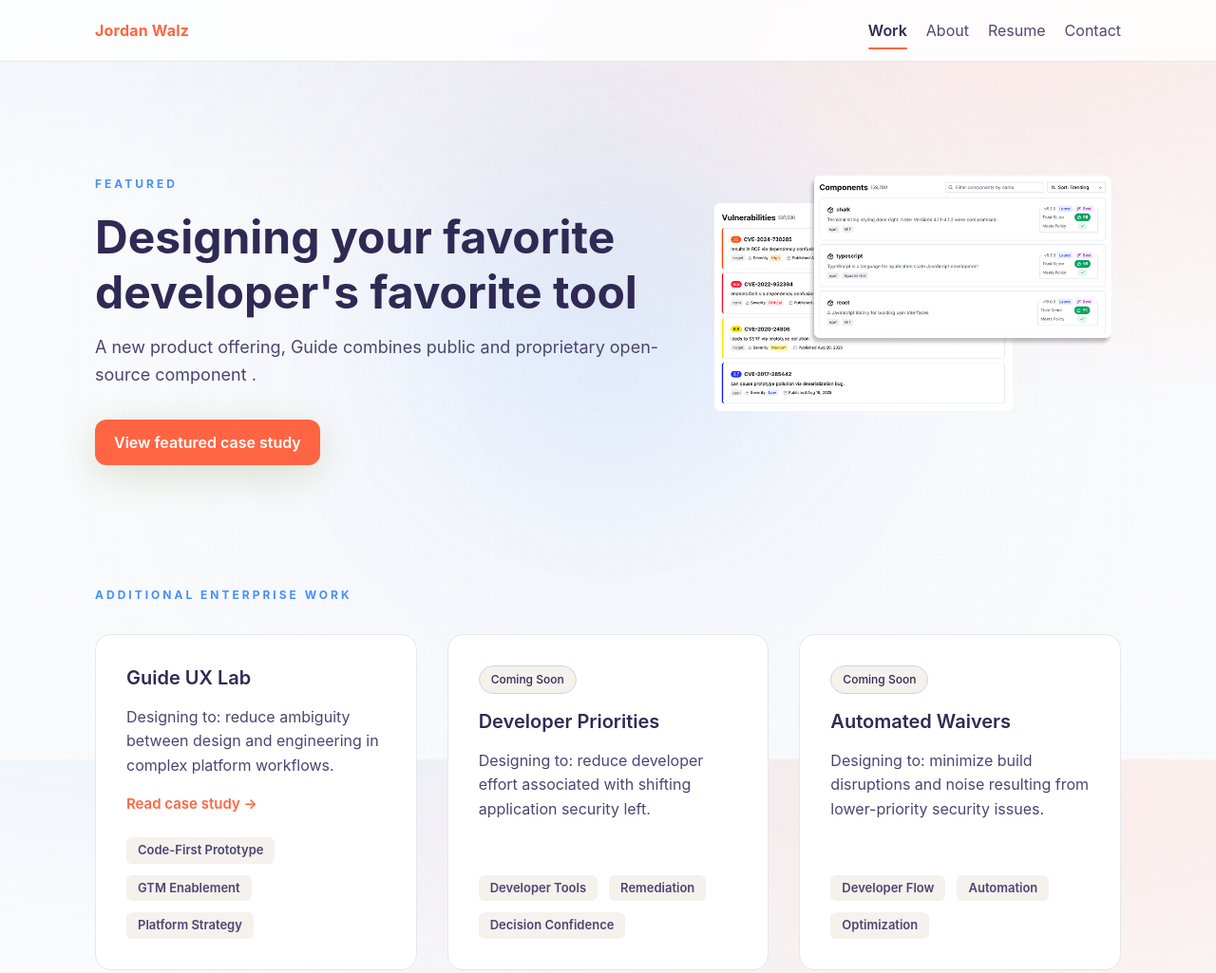
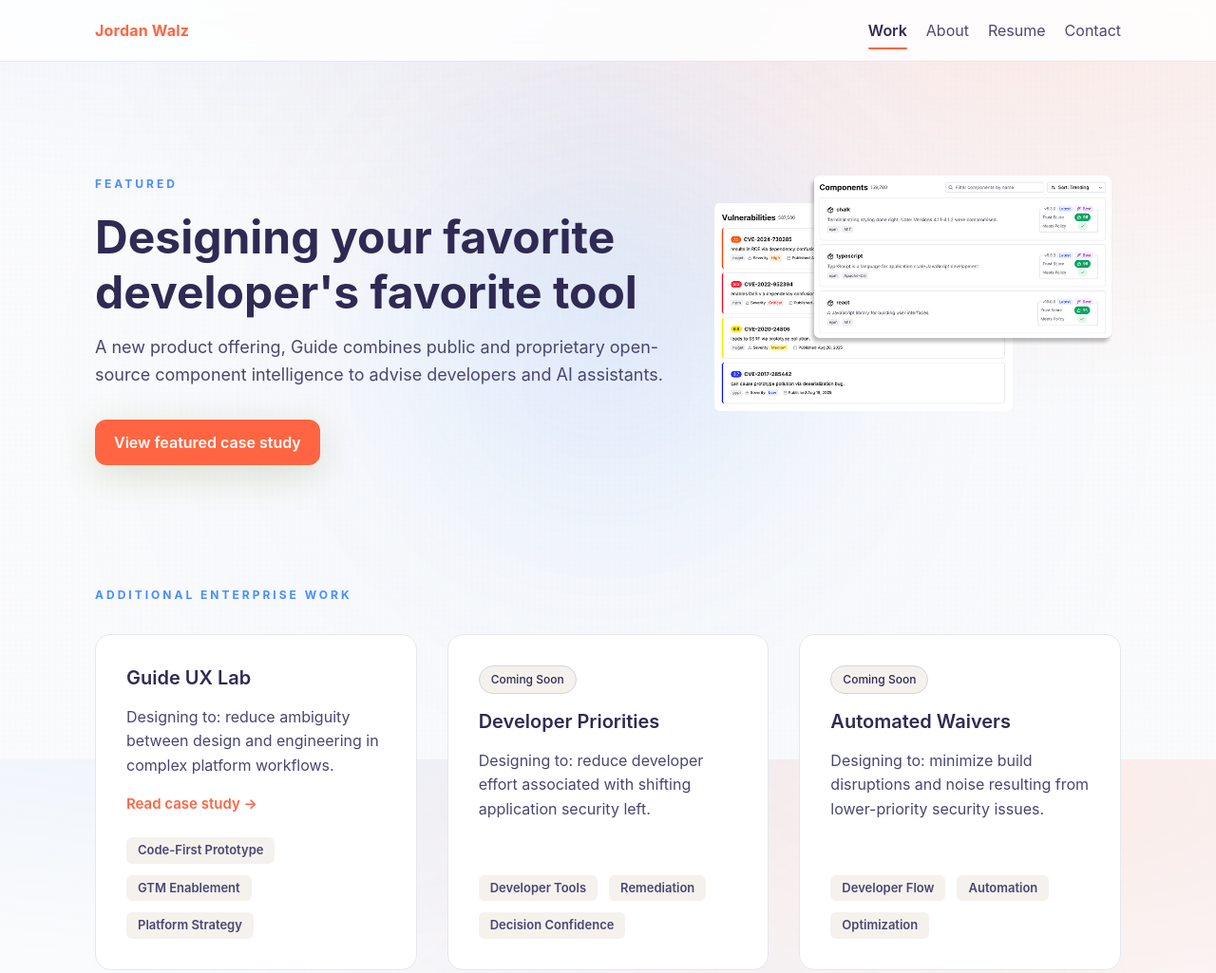
Before and after one commit to jrdnwlz/portfolio, a website: page work.html in a window 1280 px wide. Shown: the top 1025 px of the page at 95% size. Drawn offline with Linux system fonts and the light colour scheme.

Commit message:
Work page typo

```diff
--- a/work.html
+++ b/work.html
@@ -47,7 +47,7 @@
           <div class="hero-copy">
             <h4 class="kicker" style="margin-bottom:18px;">Featured</h4>
             <h1>Designing your favorite<br>developer's favorite tool</h1>
-            <p class="lead">A new product offering, Guide combines public and proprietary open-source component . </p>
+            <p class="lead">A new product offering, Guide combines public and proprietary open-source component intelligence to advise developers and AI assistants. </p>
             <div class="actions" style="margin-top: 32px;">
               <a class="btn primary" href="case-studies/sonatype-guide.html">View featured case study</a>
             </div>
```
